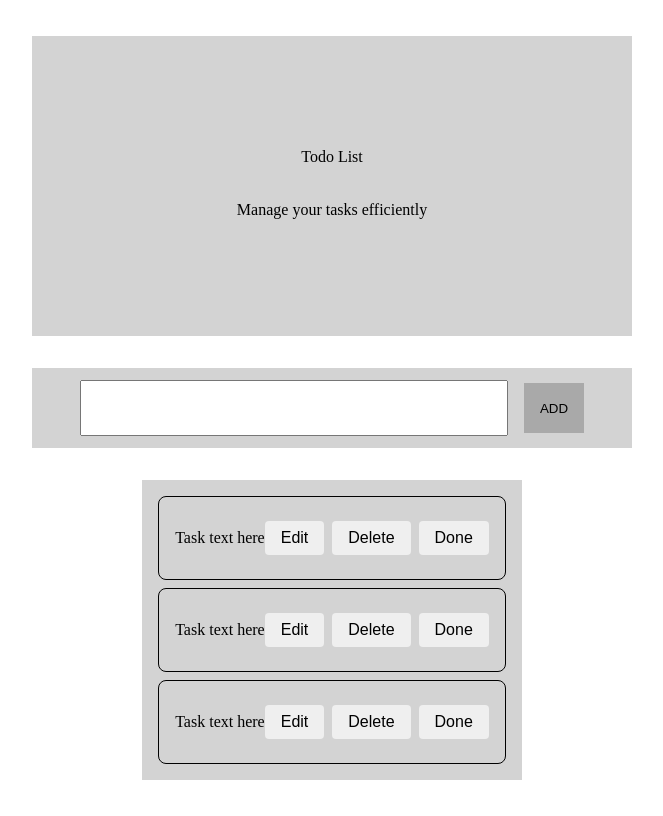
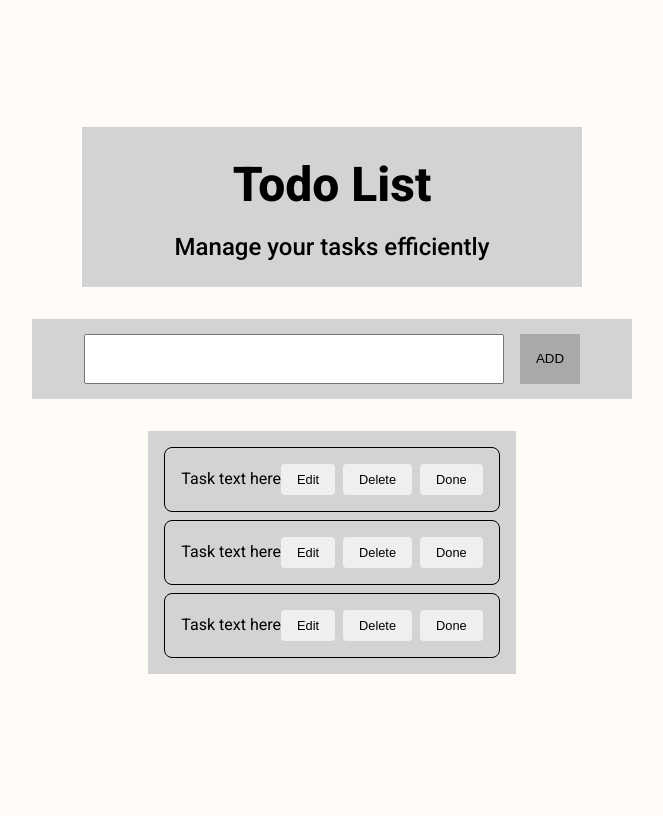
Before and after one commit to DavidHruby1/todo-dnd, a React (Vite) app: page / in a window 1280 px wide. Shown: the whole page, without its empty margins (308-971 px from the left). Built offline with nearby package versions, Linux system fonts and the light colour scheme.

Commit message:
Adjust container widths and heights

```diff
--- a/index.html
+++ b/index.html
@@ -9,6 +9,9 @@
         <link rel="preconnect" href="https://fonts.gstatic.com" crossorigin>
         <link href="https://fonts.googleapis.com/css2?family=Roboto:ital,wght@0,100..900;1,100..900&display=swap" rel="stylesheet">
 
+        <!-- Gloval styles -->
+        <link rel="stylesheet" href="/src/index.css">
+
         <title>Todo</title>
     </head>
     <body>
--- a/src/modules/header/TodoHeader.module.css
+++ b/src/modules/header/TodoHeader.module.css
@@ -5,8 +5,8 @@
     justify-content: center;
     gap: 0.5rem;
     /* Temporary - responsive later */
-    width: 600px;
-    height: 300px;
+    width: 500px;
+    height: 160px;
     background-color: lightgray;
 }
 
```
